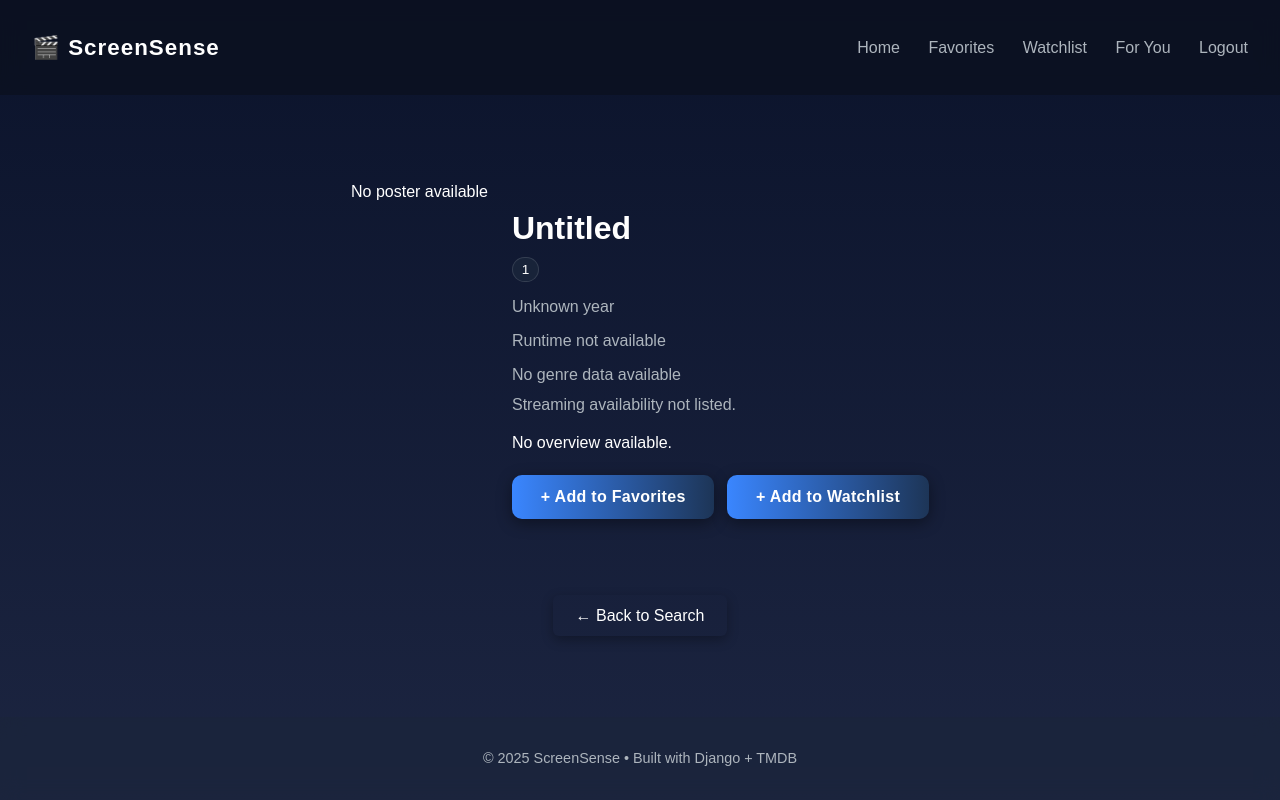
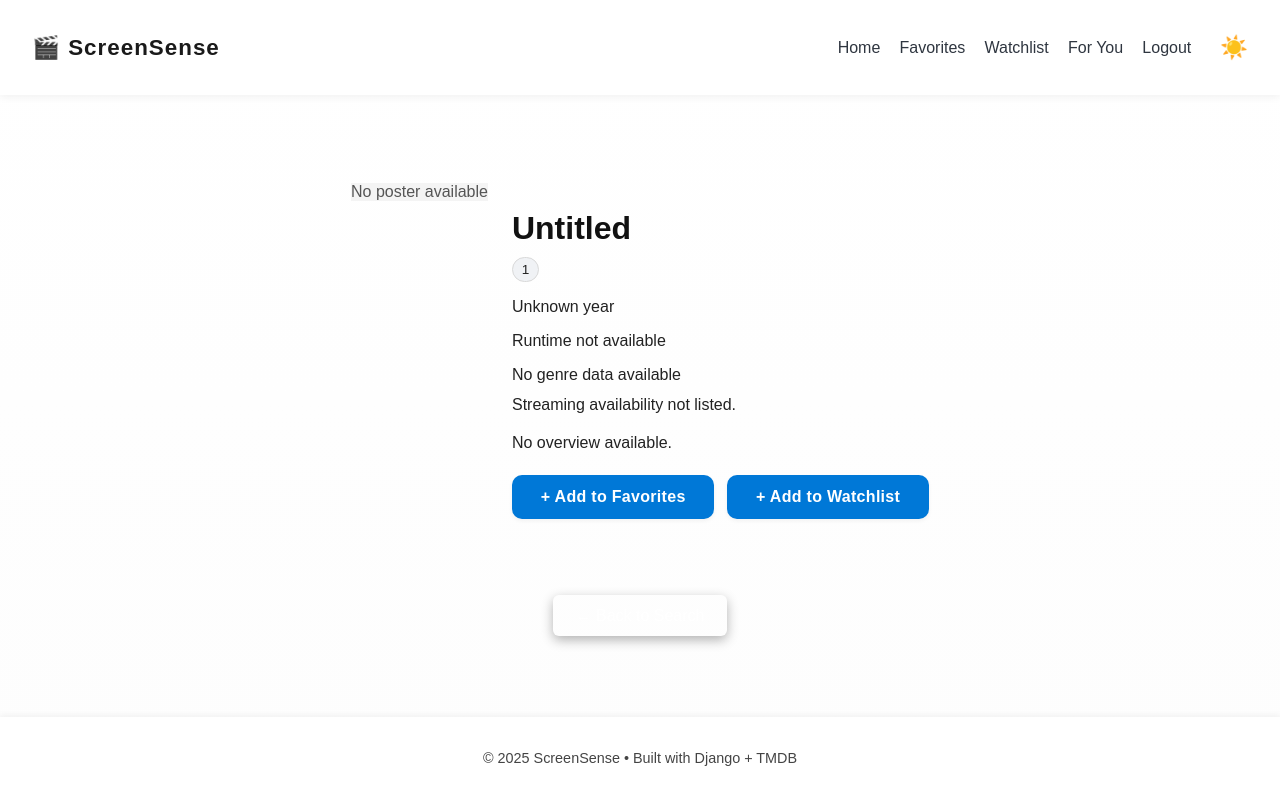
Before and after one commit to Diana961216/ScreenSenseApp, a Django app: page /details/1/1/ in a window 1280 px wide. Run offline with Django 5.2, Linux system fonts and the light colour scheme; the visitor is signed in with stand-in values (Sample User, id 1); data that the repository does not hold is empty.

Commit message:
light/dark mode toggle working

```diff
--- a/movies/static/movies/css/base.css
+++ b/movies/static/movies/css/base.css
@@ -10,6 +10,17 @@
   --font-main: "Poppins", sans-serif;
 }
 
+body[data-theme="light"] {
+  --bg-start: #ffffff;
+  --bg-end: #fdfdfd;
+  --card-bg: #ffffff;
+  --accent-blue: #0078d7;
+  --accent-hover: #005fa3;
+  --accent-red: #d62828;
+  --text-main: #1a1a1a;
+  --text-muted: #555b65;
+}
+
 body {
   font-family: var(--font-main);
   background: linear-gradient(to bottom, var(--bg-start), var(--bg-end));
@@ -19,6 +30,7 @@
   min-height: 100vh;
   display: flex;
   flex-direction: column;
+  transition: background 0.4s ease, color 0.4s ease;
 }
 
 .navbar {
@@ -26,11 +38,18 @@
   justify-content: space-between;
   align-items: center;
   padding: 1.2rem 2rem;
-  background-color: rgba(12, 17, 32, 0.8);
+  background-color: rgba(11, 19, 43, 0.95);
   backdrop-filter: blur(10px);
   position: sticky;
   top: 0;
   z-index: 10;
+  box-shadow: 0 2px 12px rgba(0, 0, 0, 0.3);
+  transition: background-color 0.4s ease, box-shadow 0.4s ease;
+}
+
+body[data-theme="light"] .navbar {
+  background-color: #fff;
+  box-shadow: 0 2px 8px rgba(0, 0, 0, 0.06);
 }
 
 .logo {
@@ -40,9 +59,14 @@
   letter-spacing: 1px;
 }
 
+nav {
+  display: flex;
+  align-items: center;
+  gap: 1.2rem;
+}
+
 nav a {
   color: var(--text-muted);
-  margin-left: 1.5rem;
   text-decoration: none;
   font-weight: 500;
   transition: color 0.3s ease;
@@ -50,6 +74,51 @@
 
 nav a:hover {
   color: var(--accent-hover);
+}
+
+body[data-theme="light"] nav a {
+  color: #2f3640;
+}
+
+body[data-theme="light"] nav a:hover {
+  color: var(--accent-blue);
+}
+
+.theme-toggle {
+  appearance: none;
+  background: transparent !important;
+  border: none !important;
+  outline: none !important;
+  box-shadow: none !important;
+  padding: 0;
+  margin-left: 0.6rem;
+  font-size: 1.4rem;
+  cursor: pointer;
+  color: var(--text-main);
+  transition: transform 0.25s ease, color 0.25s ease;
+}
+
+.theme-toggle:hover {
+  transform: scale(1.1);
+  color: var(--accent-hover);
+}
+
+.theme-toggle:focus,
+.theme-toggle:focus-visible,
+.theme-toggle:active {
+  outline: none !important;
+  box-shadow: none !important;
+  background: transparent !important;
+}
+
+body[data-theme="light"] .theme-toggle {
+  background: transparent !important;
+  color: #1a1a1a;
+}
+
+body[data-theme="light"] .theme-toggle:hover {
+  background: transparent !important;
+  color: var(--accent-blue);
 }
 
 main {
@@ -65,25 +134,81 @@
   font-size: 0.9rem;
   background-color: rgba(27, 38, 59, 0.6);
   backdrop-filter: blur(10px);
+  transition: background-color 0.4s ease, color 0.4s ease;
+}
+
+body[data-theme="light"] footer {
+  background-color: #fff;
+  color: #444;
+  box-shadow: 0 -2px 6px rgba(0, 0, 0, 0.05);
 }
 
 .messages {
   list-style: none;
+  margin: 1rem auto;
   padding: 0;
-  margin: 1rem auto;
   text-align: center;
   color: #ffd60a;
   font-weight: 500;
-  animation: fadeIn 0.3s ease;
 }
 
-@keyframes fadeIn {
-  from {
-    opacity: 0;
-    transform: translateY(-5px);
-  }
-  to {
-    opacity: 1;
-    transform: translateY(0);
-  }
+body[data-theme="light"] input,
+body[data-theme="light"] select,
+body[data-theme="light"] button {
+  background: #fff;
+  color: #1a1a1a;
+  border: 1px solid #dcdcdc;
+  box-shadow: 0 2px 4px rgba(0, 0, 0, 0.05);
 }
+
+body[data-theme="light"] input::placeholder {
+  color: #666;
+}
+
+body[data-theme="light"] button {
+  background: var(--accent-blue);
+  color: #fff;
+  border: none;
+}
+
+body[data-theme="light"] button:hover {
+  background: var(--accent-hover);
+}
+
+body[data-theme="light"] .card,
+body[data-theme="light"] .favorite-card,
+body[data-theme="light"] .watchlist-card {
+  background: #fff;
+  color: #111;
+  border: 1px solid #e5e5e5;
+  box-shadow: 0 4px 10px rgba(0, 0, 0, 0.05);
+}
+
+body[data-theme="light"] .info h3,
+body[data-theme="light"] .info p,
+body[data-theme="light"] .info .type {
+  color: #222 !important;
+}
+
+body[data-theme="light"] .badge,
+body[data-theme="light"] .provider-chip {
+  background: #f0f2f5;
+  border: 1px solid #d9d9d9;
+  color: #222 !important;
+}
+
+body[data-theme="light"] .no-poster {
+  background: #f4f4f4;
+  color: #555;
+}
+
+body[data-theme="light"] h2,
+body[data-theme="light"] h3 {
+  color: #111;
+}
+
+body[data-theme="light"] .details-container .overview,
+body[data-theme="light"] .details-container .genres,
+body[data-theme="light"] .details-container .year {
+  color: #222;
+}
--- /dev/null
+++ b/movies/static/movies/js/theme.js
@@ -0,0 +1,24 @@
+document.addEventListener("DOMContentLoaded", () => {
+  const toggle = document.getElementById("theme-toggle");
+  const body = document.body;
+
+  const saved = localStorage.getItem("theme");
+  if (saved) {
+    body.dataset.theme = saved;
+    toggle.textContent = saved === "dark" ? "🌙" : "☀️";
+  } else {
+    const prefersDark = window.matchMedia(
+      "(prefers-color-scheme: dark)"
+    ).matches;
+    const defaultTheme = prefersDark ? "dark" : "light";
+    body.dataset.theme = defaultTheme;
+    toggle.textContent = defaultTheme === "dark" ? "🌙" : "☀️";
+  }
+
+  toggle.addEventListener("click", () => {
+    const next = body.dataset.theme === "dark" ? "light" : "dark";
+    body.dataset.theme = next;
+    localStorage.setItem("theme", next);
+    toggle.textContent = next === "dark" ? "🌙" : "☀️";
+  });
+});
--- a/movies/templates/movies/base.html
+++ b/movies/templates/movies/base.html
@@ -22,6 +22,7 @@
         <a href="{% url 'login' %}">Login</a>
         <a href="{% url 'signup' %}">Sign Up</a>
       {% endif %}
+      <button id="theme-toggle" class="theme-toggle" aria-label="Toggle theme">🌙</button>
     </nav>
   </header>
 
@@ -39,5 +40,7 @@
   <footer>
     <p>© 2025 ScreenSense • Built with Django + TMDB</p>
   </footer>
+
+  <script src="{% static 'movies/js/theme.js' %}"></script>
 </body>
 </html>
```
